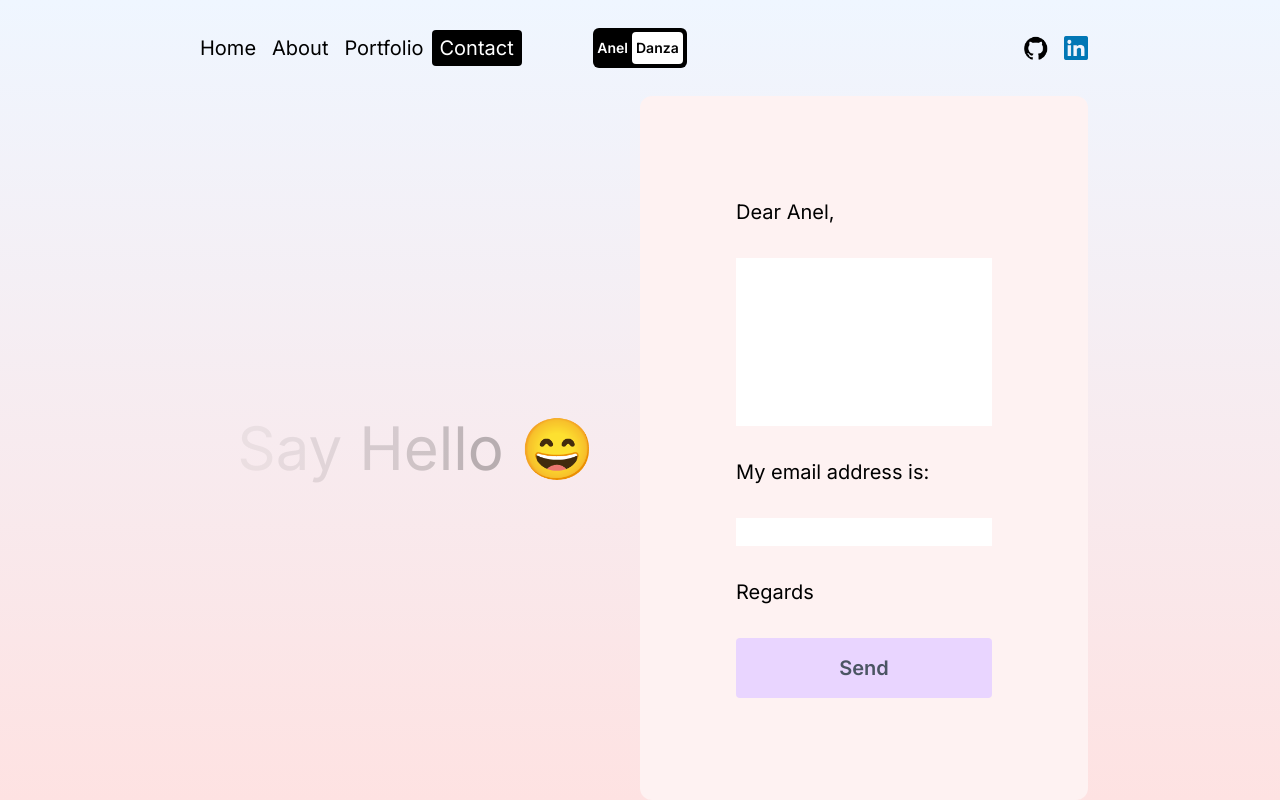
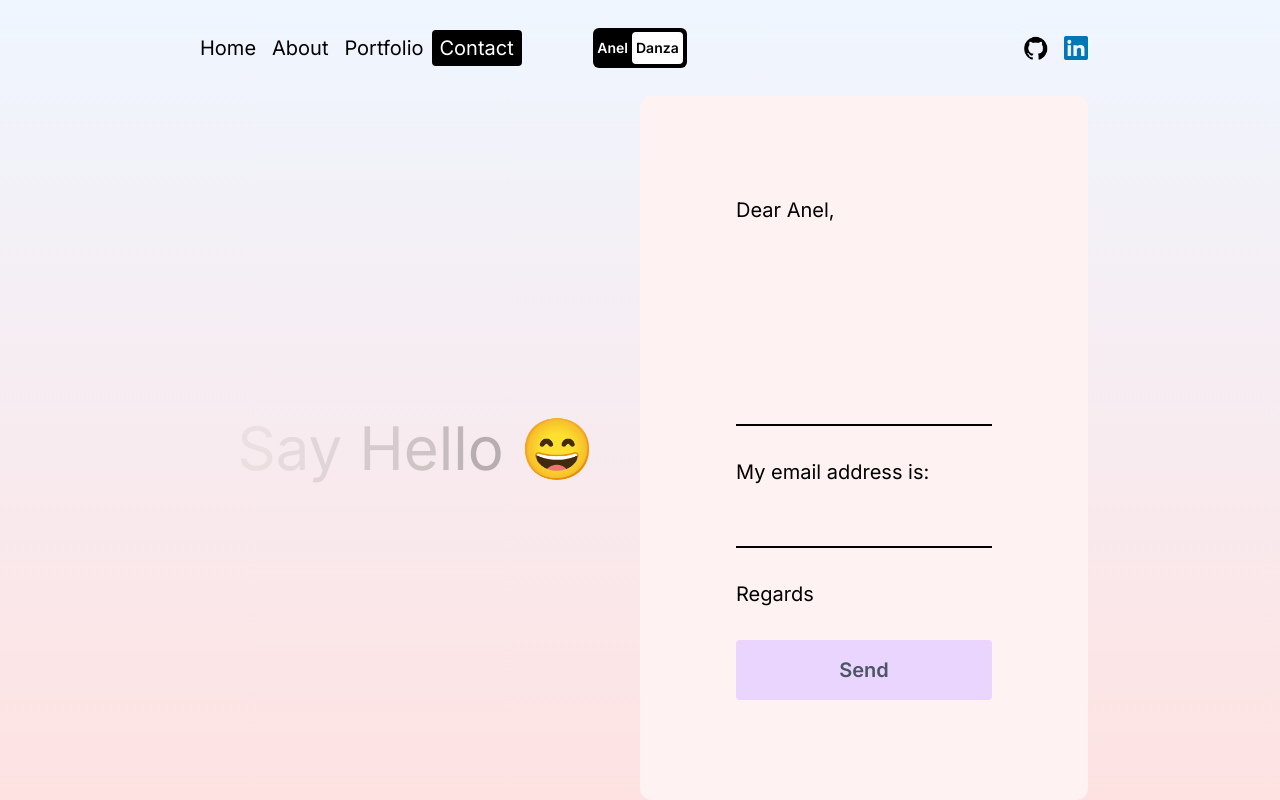
Before and after one commit to safak/next-animated-portfolio, a Next.js app: page /contact in a window 1280 px wide. Built offline with nearby package versions, Linux system fonts and the light colour scheme.

Commit message:
add input-field class

```diff
--- a/src/app/globals.css
+++ b/src/app/globals.css
@@ -22,4 +22,8 @@
   .project-image-width {
     @apply w-80 md:w-96 lg:w-[500px] xl:w-[600px];
   }
+
+  .input-field {
+    @apply bg-transparent border-b-2 border-b-black outline-none;
+  }
 }
```
